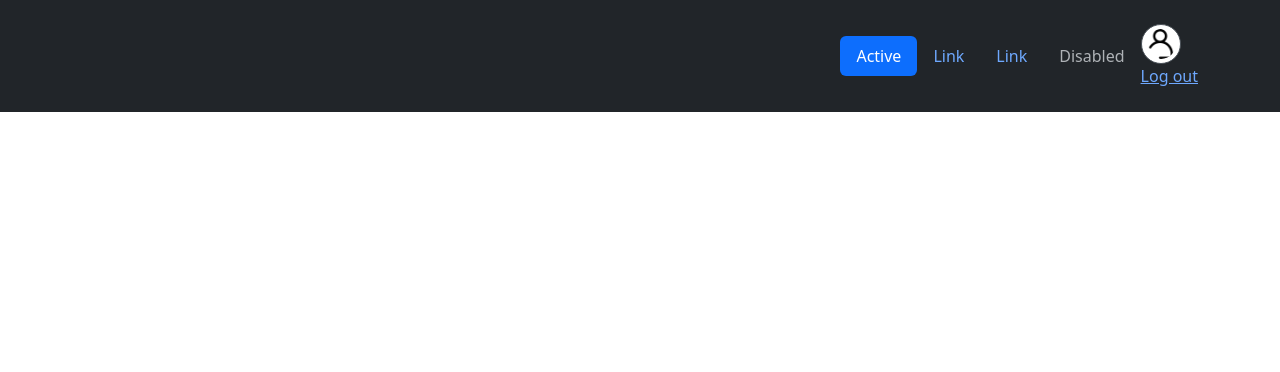
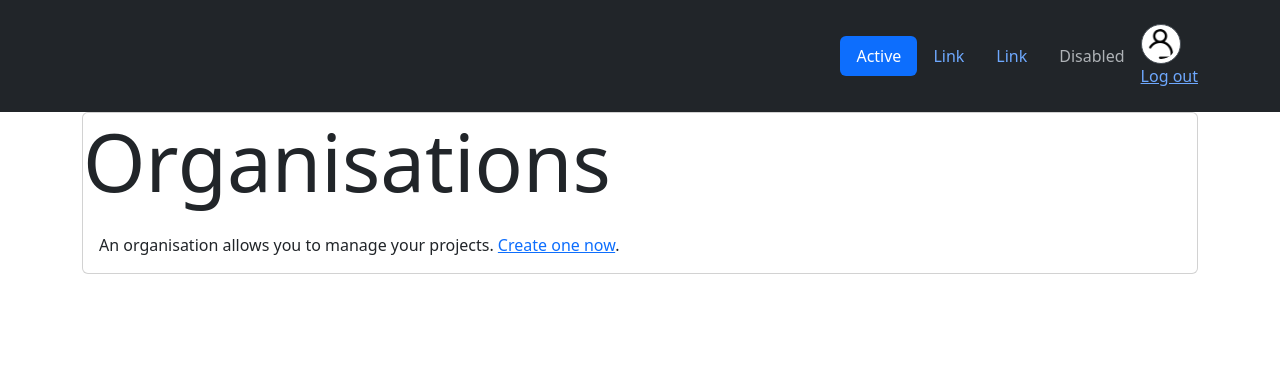
Before and after one commit to jamiethomas1/bug-tracker, a PHP site: page / in a window 1280 px wide. Shown: the top 372 px of the page. Run offline with PHP 8.4, Linux system fonts and the light colour scheme; the visitor is signed in with stand-in values (Sample User, id 1); data that the repository does not hold is empty.

Commit message:
Set to redirect to login page if user is not logged in
Also add a basic 'Organisations' card with link to create organisation

```diff
--- a/app/index.php
+++ b/app/index.php
@@ -8,6 +8,8 @@ if (isset($_SESSION["user_id"])) {
     $dbh = new UserController();
 
     $user = $dbh->getUserByID($_SESSION["user_id"]);
+} else {
+    header("Location: /login/");
 }
 
 ?>
@@ -52,7 +54,12 @@ if (isset($_SESSION["user_id"])) {
         </div>
     </div>
     <div class="container">
-
+        <div class="card">
+            <h1 class="card-title display-1">Organisations</h1>
+            <div class="card-body">
+                <p class="card-text">An organisation allows you to manage your projects. <a href="/create-organisation/">Create one now</a>.</p>
+            </div>
+        </div>
     </div>
     <!--<footer><a href="https://www.flaticon.com/free-icons/user" title="user icons">User icons created by Freepik - Flaticon</a></footer>-->
 </body>
```
